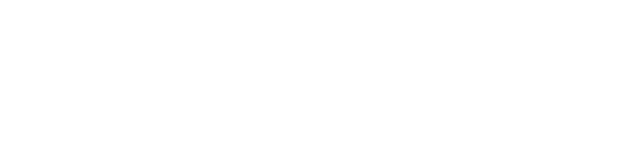
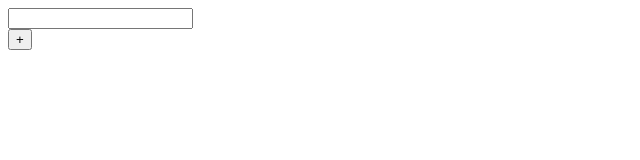
Before and after one commit to x1tedbtw/Calculator, a plain HTML site: page index.html in a window 1280 px wide. Shown: the whole page, without its empty margins (0-640 px from the left). Drawn offline with Linux system fonts and the light colour scheme.

Commit message:
Plus button

```diff
--- a/index.html
+++ b/index.html
@@ -9,7 +9,12 @@
     <link rel="stylesheet" href="styles.css">
 </head>
 <body>
-
+    <div id="calculator">
+        <input id="display" readonly>
+        <div id="keys">
+            <button onclick="appendToDisplay('+')">+</button>
+        </div>
+    </div>
     <script src="index.js"></script>
 </body>
 </html>
```
